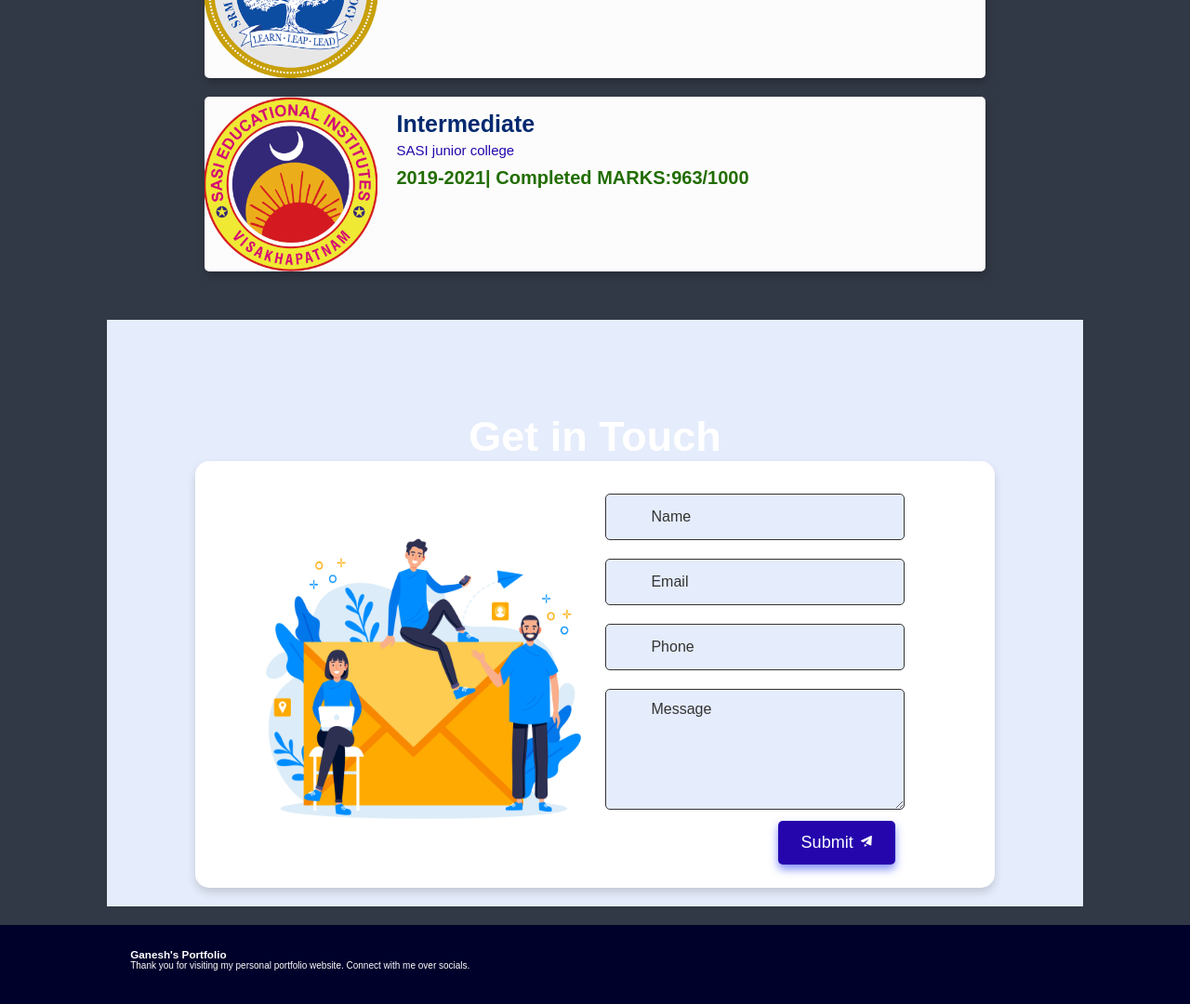
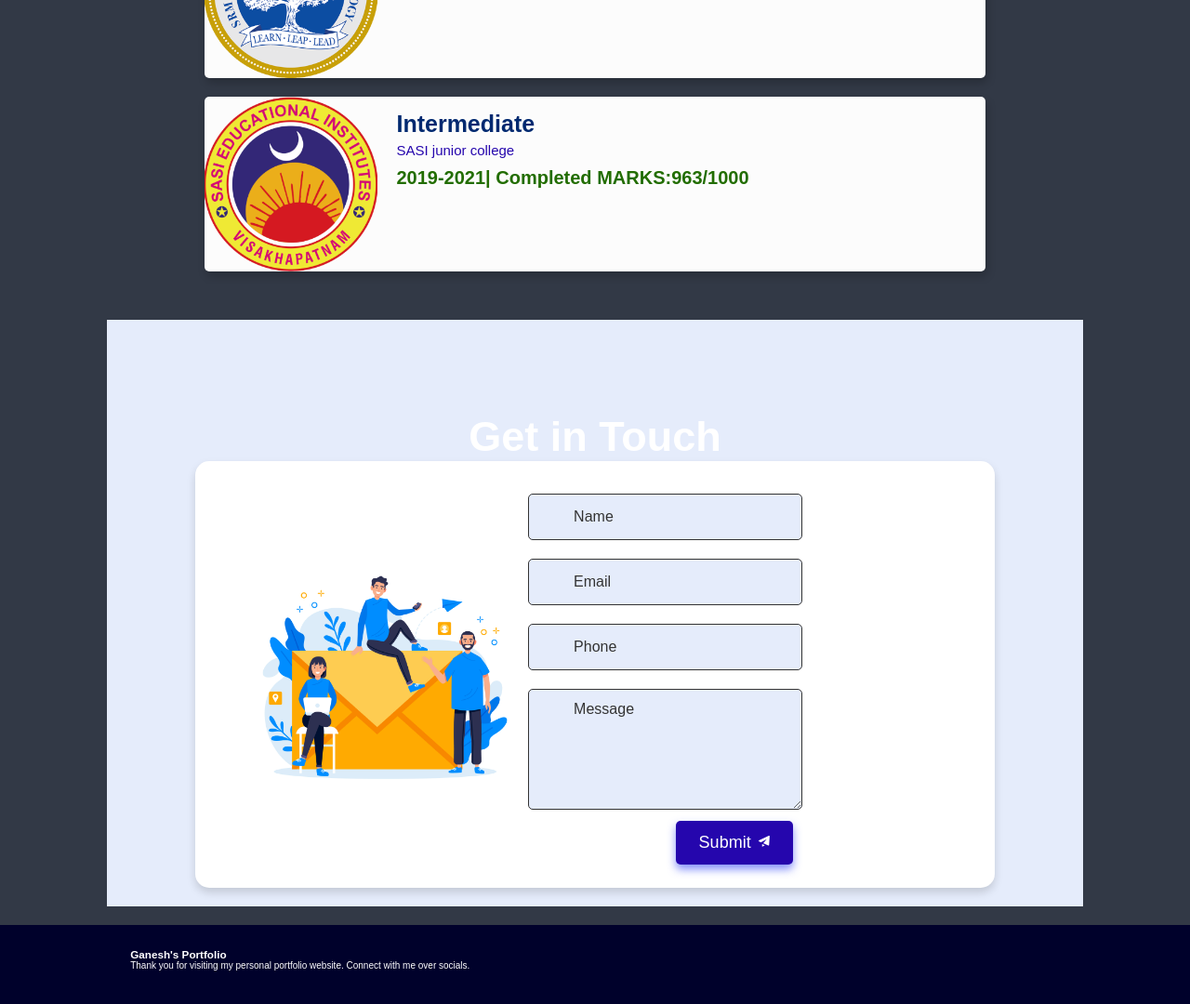
Before and after one commit to kv8776/Personal-portfolio, a plain HTML site: page index.html in a window 1280 px wide. Shown: the part 2618-3698 px from the top of the page at 93% size. Drawn offline with nearby package versions, Linux system fonts and the light colour scheme.

Commit message:
bug fixed

```diff
--- a/style.css
+++ b/style.css
@@ -516,7 +516,7 @@ section {
 
 .contact .content .image-box img {
   width: 100%;
-  height: 40rem;
+  height: 29rem;
   position: relative;
 }
 
```
